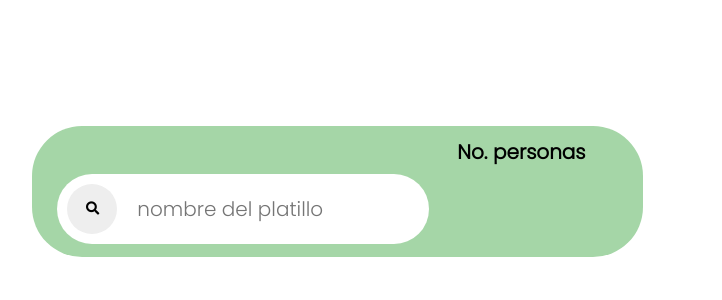
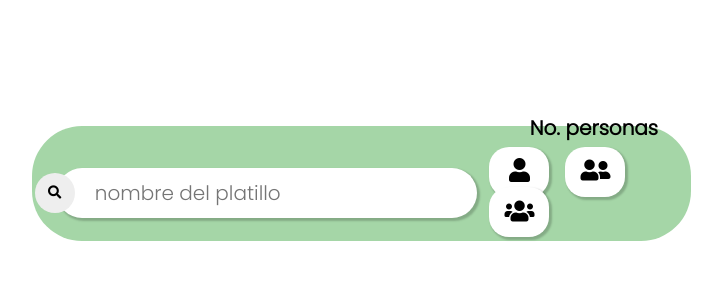
Before and after one commit to Gustavo-Vazquez9/Proyecto-Angular, an Angular app in the folder Costeo/: page / in a window 1280 px wide. Shown: the top 300 px of the page, without its empty margins (292-1014 px from the left). Built offline with nearby package versions, Linux system fonts and the light colour scheme.

Commit message:
Merge branch 'alos' of https://github.com/Gustavo-Vazquez9/Proyecto-Angular into alos

```diff
--- a/Costeo/src/app/Input/input.component.html
+++ b/Costeo/src/app/Input/input.component.html
@@ -4,8 +4,12 @@
     <input type="text" placeholder="nombre del platillo" name="a">
   </form>
 
-  <div class="people">
+
+  <div class="flex-box">
     <h1>No. personas</h1>
+    <button class="personas"> <i class="fas fa-user"></i> </button>
+    <button class="personas"> <i class="fas fa-user-friends"></i> </button>
+    <button class="personas"> <i class="fas fa-users"></i> </button>
   </div>
 
 </div>
--- a/Costeo/src/app/Input/input.component.scss
+++ b/Costeo/src/app/Input/input.component.scss
@@ -3,11 +3,13 @@
 
 * {
   font-family: 'Poppins', sans-serif;
+  justify-content: center;
+  align-items: center;
 }
 
 .container {
-  width: 35rem;
-  height: 5rem;
+  width: 38rem;
+  height: 4rem;
   background-color: #A5D6A7;
   margin-top: 10%;
   margin-left: 25%;
@@ -16,14 +18,15 @@
   border-radius: 50px;
 
   .search-bar {
-    width: 22rem;
-    height: 50px;
+    width: 25rem;
+    height: 30px;
     background: #FFFFFF;
     display: flex;
     align-items: center;
     border-radius: 60px;
     padding: 10px;
-    margin-top: 4%;
+    margin-top: 3%;
+    box-shadow: 2px 2px 2px 1px rgba(0, 0, 0, 0.2);
 
     input {
       background: transparent;
@@ -42,23 +45,53 @@
     button {
       border: 0;
       border-radius: 50%;
-      width: 50px;
-      height: 50px;
+      width: 40px;
+      height: 40px;
       background: #EEEEEE;
       align-items: center;
+
       i {
-        margin-left: -15%;
+        margin-left: -40%;
         width: 50px;
         font-family: "Font Awesome 5 Free";
       }
     }
   }
 
-  .people {
-    margin-left: 5%;
+  .flex-box {
+    width: 300px;
     margin-top: -5%;
+    justify-content: center;
+    align-items: center;
+    margin-right: -8%;
+    margin-left: 2%;
+
     h1 {
+      margin-left: 18%;
       font-size: 20px;
     }
+
+    button {
+      width: 60px;
+      height: 50px;
+      display: inline-block;
+      margin-right: 1rem;
+      margin-top: -0.6rem;
+      border-radius: 20px;
+      border: none;
+      background-color: #FFFFFF;
+      justify-content: center;
+      align-items: center;
+      justify-self: center;
+      box-shadow: 2px 2px 2px 1px rgba(0, 0, 0, 0.2);
+
+      i {
+        font-size: 1.5rem;
+        font-family: "Font Awesome 5 Free";
+
+      }
+    }
   }
+
+
 }
```
